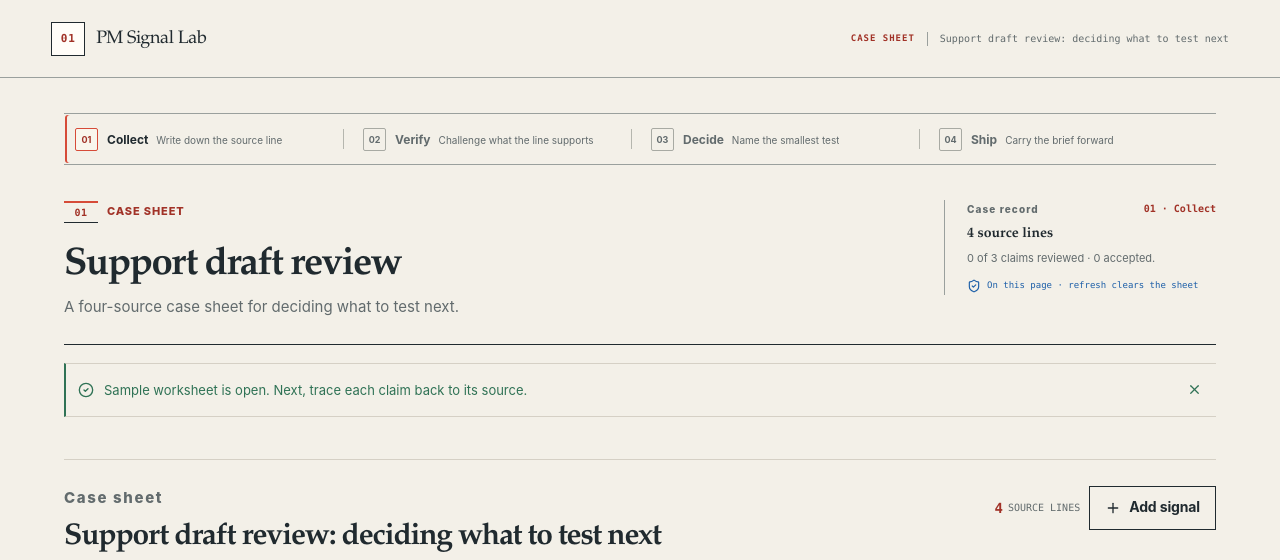
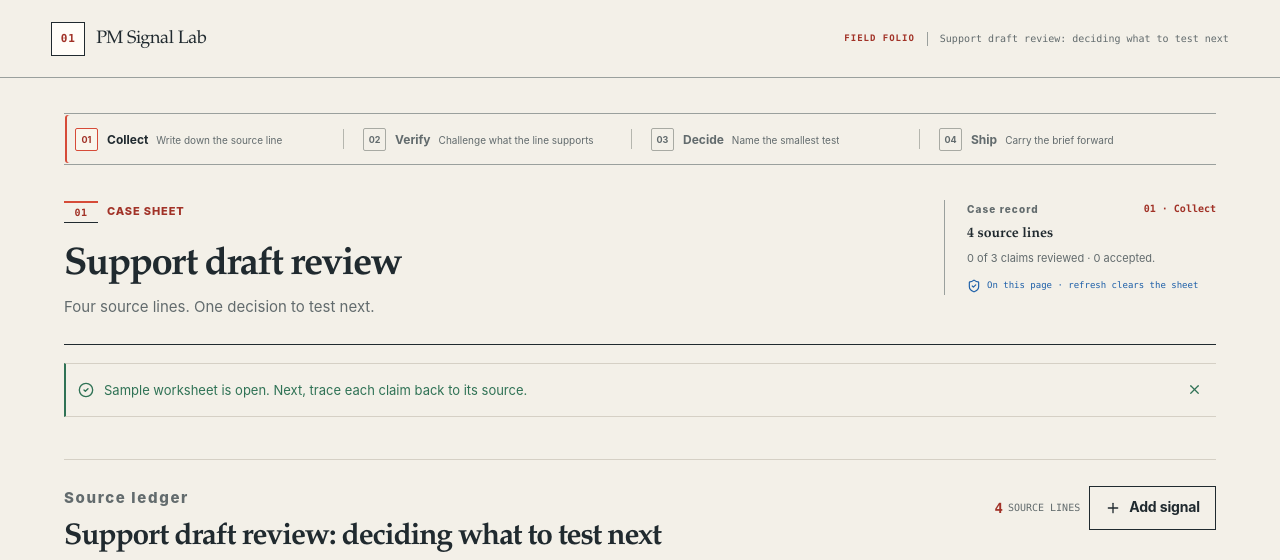
Before and after one commit to asdc163/pm-signal-lab, a React (Vite) app: page / in a window 1280 px wide. Both pictures are taken after a click on the button "Open the sample worksheet". Shown: the top 560 px of the page. Built offline with nearby package versions, Linux system fonts and the light colour scheme.

Commit message:
Reduce repeated case-sheet chrome

```diff
--- a/scripts/verify-hosted-demo.mjs
+++ b/scripts/verify-hosted-demo.mjs
@@ -40,7 +40,10 @@ try {
   const requiredStrings = [
     "Start with a source line",
     "Write down one line from the work",
+    "Field folio",
     "Support draft review",
+    "Four source lines. One decision to test next.",
+    "Source ledger",
     "Case record",
     "No source line yet",
     "Keep the source in frame",
@@ -86,6 +89,7 @@ try {
     "Put a product signal back next to its source",
     "Put one traceable line on the desk",
     "Start with the source. Decide what to test.",
+    "A four-source case sheet for deciding what to test next.",
     "What needs your attention",
     "context-stats",
     "Evidence desk / local preview",
--- a/src/App.tsx
+++ b/src/App.tsx
@@ -616,7 +616,7 @@ function App() {
             <span>PM Signal Lab</span>
           </div>
           <div className="topbar-context">
-            <span className="topbar-kicker">Case sheet</span>
+            <span className="topbar-kicker">Field folio</span>
             <span className="topbar-divider" aria-hidden="true" />
             <span>{pack?.title ?? "Blank sheet"}</span>
           </div>
@@ -643,7 +643,7 @@ function App() {
                 </div>
                 <h1 id="page-title">{pack ? "Support draft review" : "Start with a source line"}</h1>
                 <p className="hero-copy">
-                  {pack ? "A four-source case sheet for deciding what to test next." : "A source-first working paper for moving from a product observation to a defensible test."}
+                  {pack ? "Four source lines. One decision to test next." : "A source-first working paper for moving from a product observation to a defensible test."}
                 </p>
               </div>
               <div className="hero-status" role="status" aria-label="Case record" aria-live="polite" aria-atomic="true">
@@ -883,7 +883,7 @@ function CollectView({
         <>
           <div className="pack-header">
             <div>
-            <p className="section-eyebrow">Case sheet</p>
+            <p className="section-eyebrow">Source ledger</p>
               <h2 id="collect-title">{pack.title}</h2>
               <div className="pack-subject" aria-label="Case subject: support draft, fictional worksheet">
                 <span className="pack-subject-label">Case subject</span>
```
Also changed, not shown: 3 other files (tests, documents, lock files or other folders).
